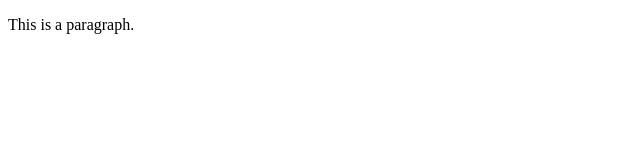
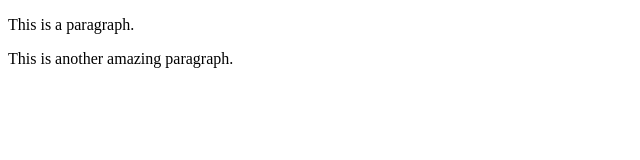
Before and after one commit to avaz25/git-test, a plain HTML site: page index.html in a window 1280 px wide. Shown: the whole page, without its empty margins (0-640 px from the left). Drawn offline with Linux system fonts and the light colour scheme.

Commit message:
Third commit

```diff
--- a/index.html
+++ b/index.html
@@ -8,5 +8,6 @@
 </head>
 <body>
     <p>This is a paragraph.</p>
+    <p>This is another amazing paragraph.</p>
 </body>
 </html>
```
